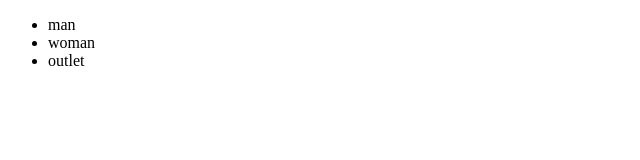
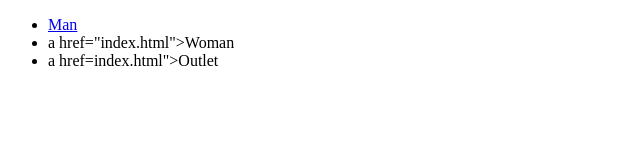
Before and after one commit to iqramir/Firstwebpage, a plain HTML site: page index.html in a window 1280 px wide. Shown: the whole page, without its empty margins (0-640 px from the left). Drawn offline with Linux system fonts and the light colour scheme.

Commit message:
Update index.html

```diff
--- a/index.html
+++ b/index.html
@@ -11,9 +11,9 @@
     <header>
         <nav>
             <ul>
-                <li>man</li>
-                <li>woman</li>
-                <li>outlet</li>
+                <li><a href="index.html">Man</a></li>
+                <li>a href="index.html">Woman</a></li>
+                <li>a href=index.html">Outlet</a></li>
             </ul>
         </nav>
     </header>
```
